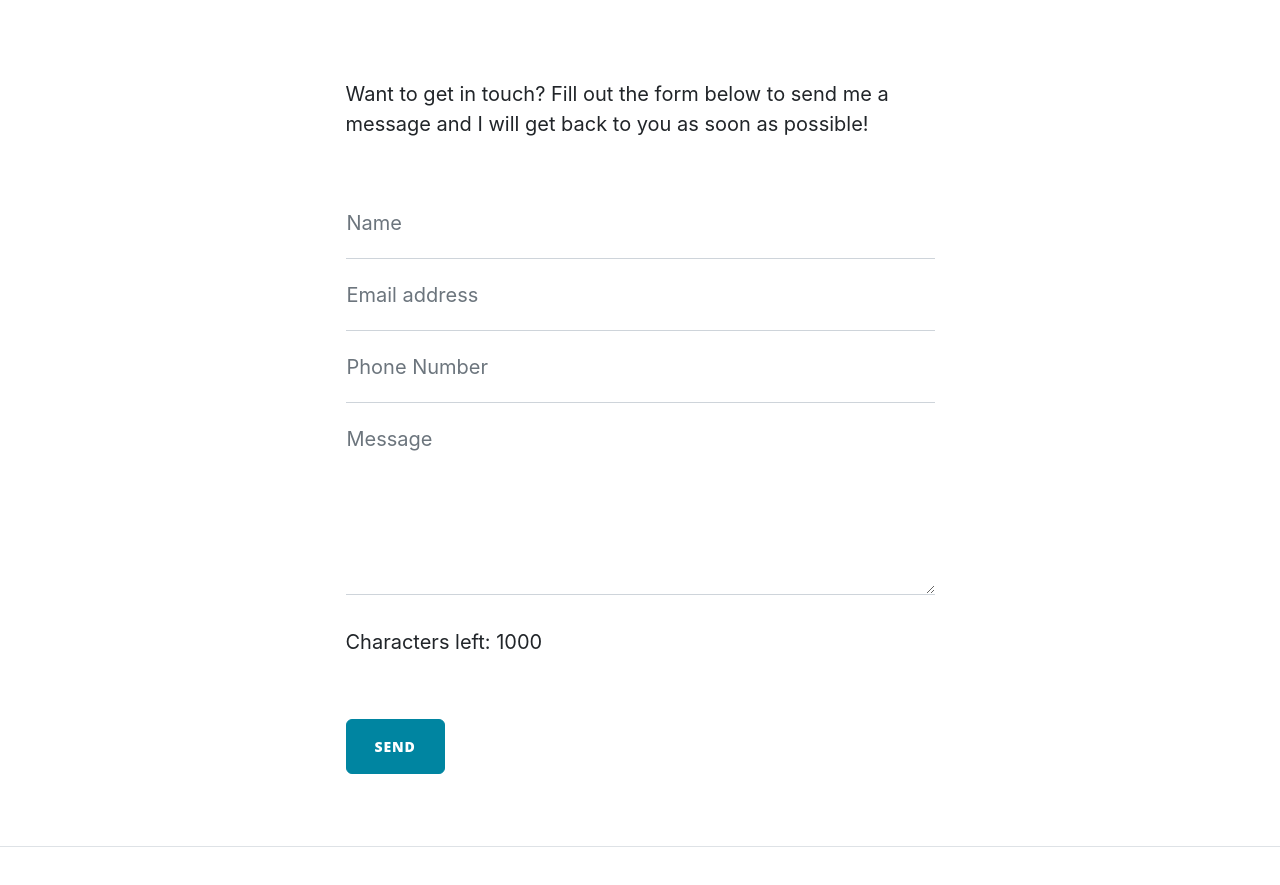
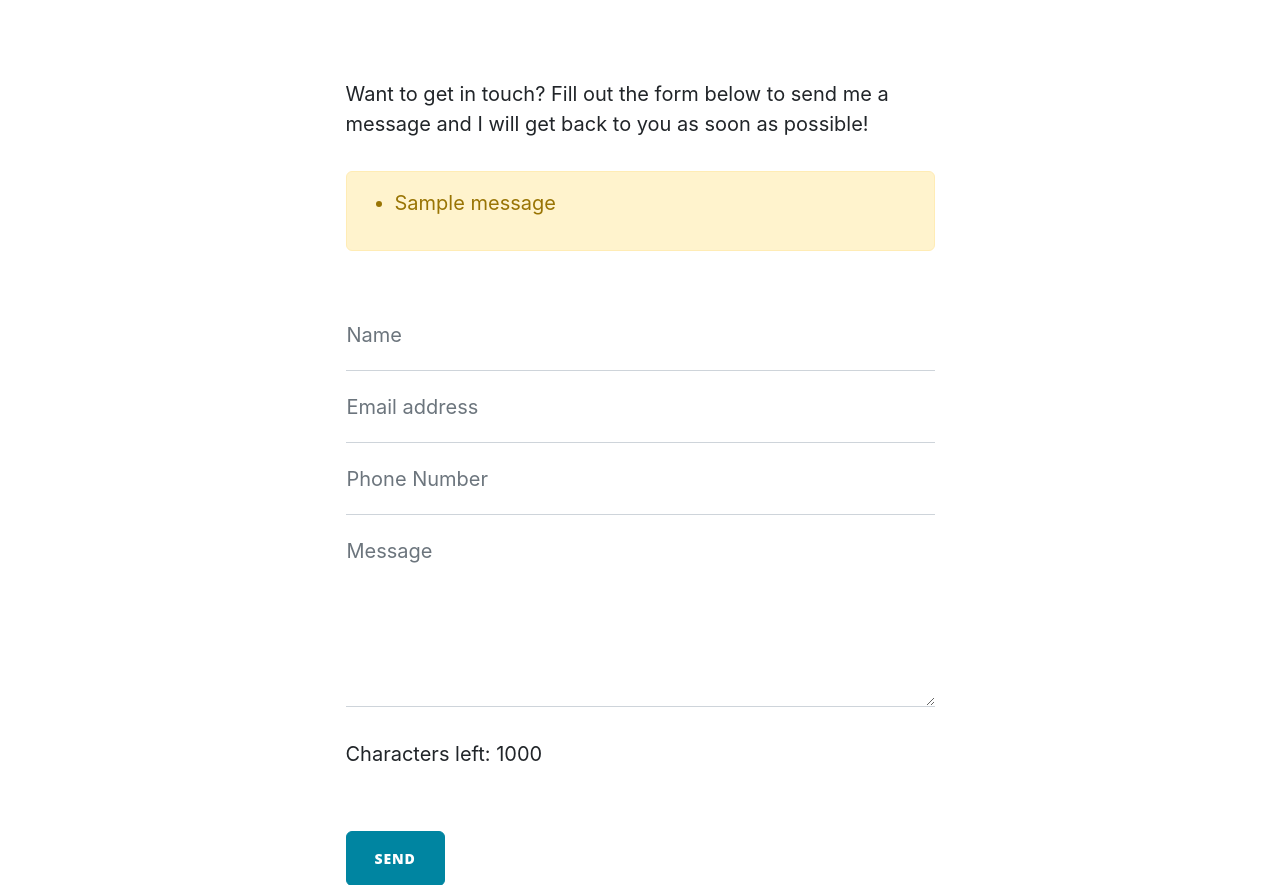
Before and after one commit to annaborkowska28/Tasty-Recipes-and-Grocery-List-RapidAPI-Flask, a Flask app: page /contact in a window 1280 px wide. Shown: the part 607-1492 px from the top of the page. Run offline with Flask 3, Linux system fonts and the light colour scheme; one stand-in notice (Sample message) is shown; some libraries are stand-ins or nearby versions.

Commit message:
feat: imporeve contact form UX with validation and user feedback

```diff
--- a/main.py
+++ b/main.py
@@ -1,8 +1,9 @@
 import requests
 from datetime import datetime
-from flask import Flask, render_template, request, abort
+from flask import Flask, render_template, request, abort, flash
 from flask_bootstrap import Bootstrap5
 import os
+import re
 from dotenv import load_dotenv
 import smtplib
 from grocery import grocery_bp
@@ -64,12 +65,42 @@ def single_recipe(index):
 def contact():
     if request.method == "POST":
         contact_data = request.form
-        send_email(contact_data["name"],
-                   contact_data["email"],
-                   contact_data["phone"],
-                   contact_data["message"])
+
+        name = contact_data.get("name", "").strip()
+        email = contact_data.get("email", "").strip()
+        phone = contact_data.get("phone", "").strip()
+        message = contact_data.get("message", "").strip()
+
+        errors = []
+
+        if not name:
+            errors.append("Name is required.")
+        if not email:
+            errors.append("Email is required.")
+        if not message:
+            errors.append("Message cannot be empty.")
+
+        # Simple email validation
+        if email and not re.match(r"[^@]+@[^@]+\.[^@]+", email):
+            errors.append("Invalid email format.")
+
+        # Phone number check (optional)
+        if phone and not phone.isdigit():
+            errors.append("Phone number must contain digits only.")
+
+        # Message length check
+        if len(message) > 1000:
+            errors.append("Message must be under 1000 characters.")
+
+        if errors:
+            for error in errors:
+                flash(error)
+            return render_template("contact.html", msg_sent=False)
+        #if ok
         return render_template("contact.html", msg_sent=True)
+
     return render_template("contact.html", msg_sent=False)
+
 
 
 def send_email(name, email, phone, message):
--- a/templates/contact.html
+++ b/templates/contact.html
@@ -36,7 +36,20 @@
           Want to get in touch? Fill out the form below to send me a message and
           I will get back to you as soon as possible!
         </p>
+
+          {% with messages = get_flashed_messages() %}
+  {% if messages %}
+    <div class="alert alert-warning">
+      <ul>
+        {% for message in messages %}
+          <li>{{ message }}</li>
+        {% endfor %}
+      </ul>
+    </div>
+  {% endif %}
+{% endwith %}
         <div class="my-5">
+
 
           <form
             id="contactForm"
```
